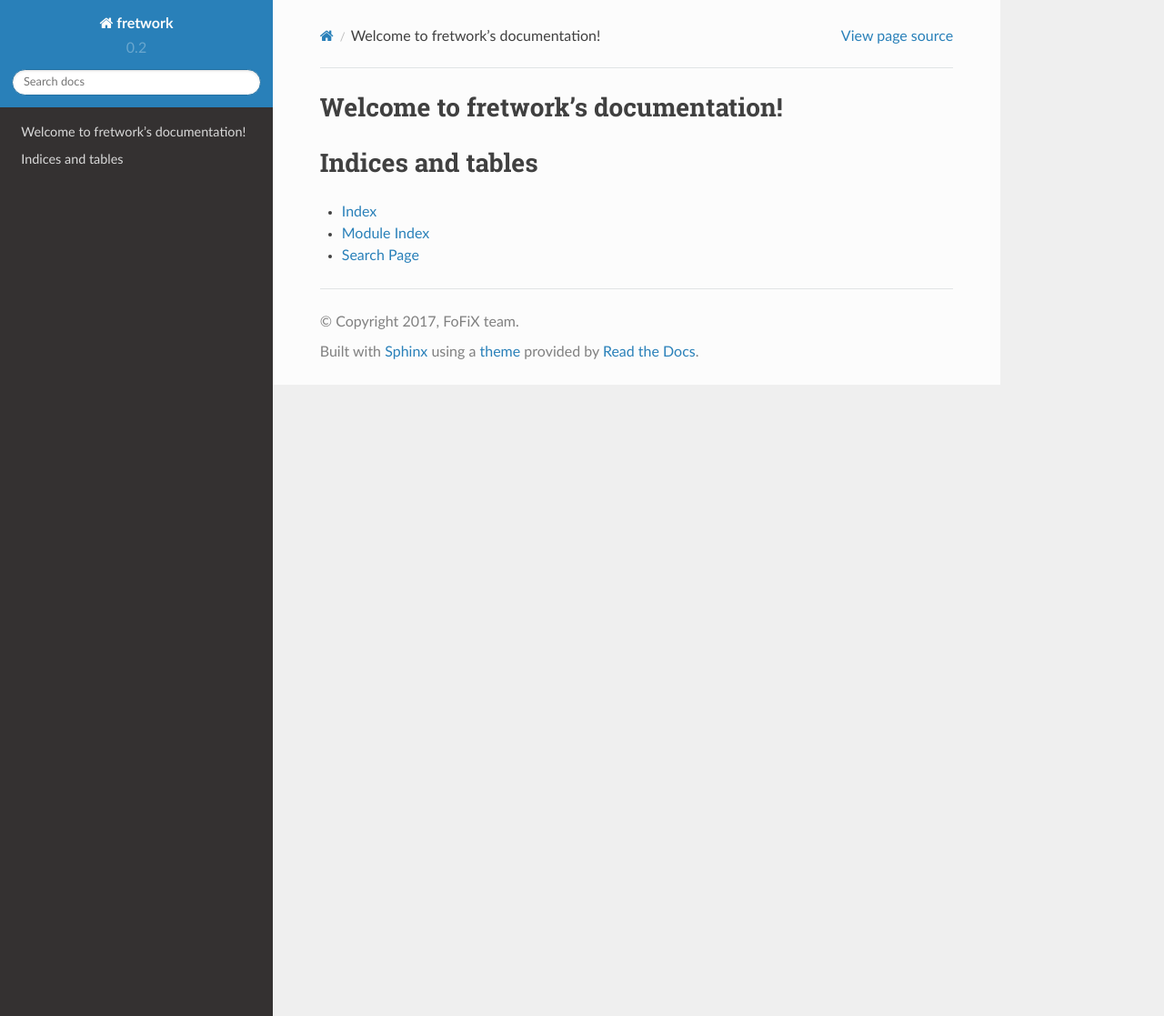
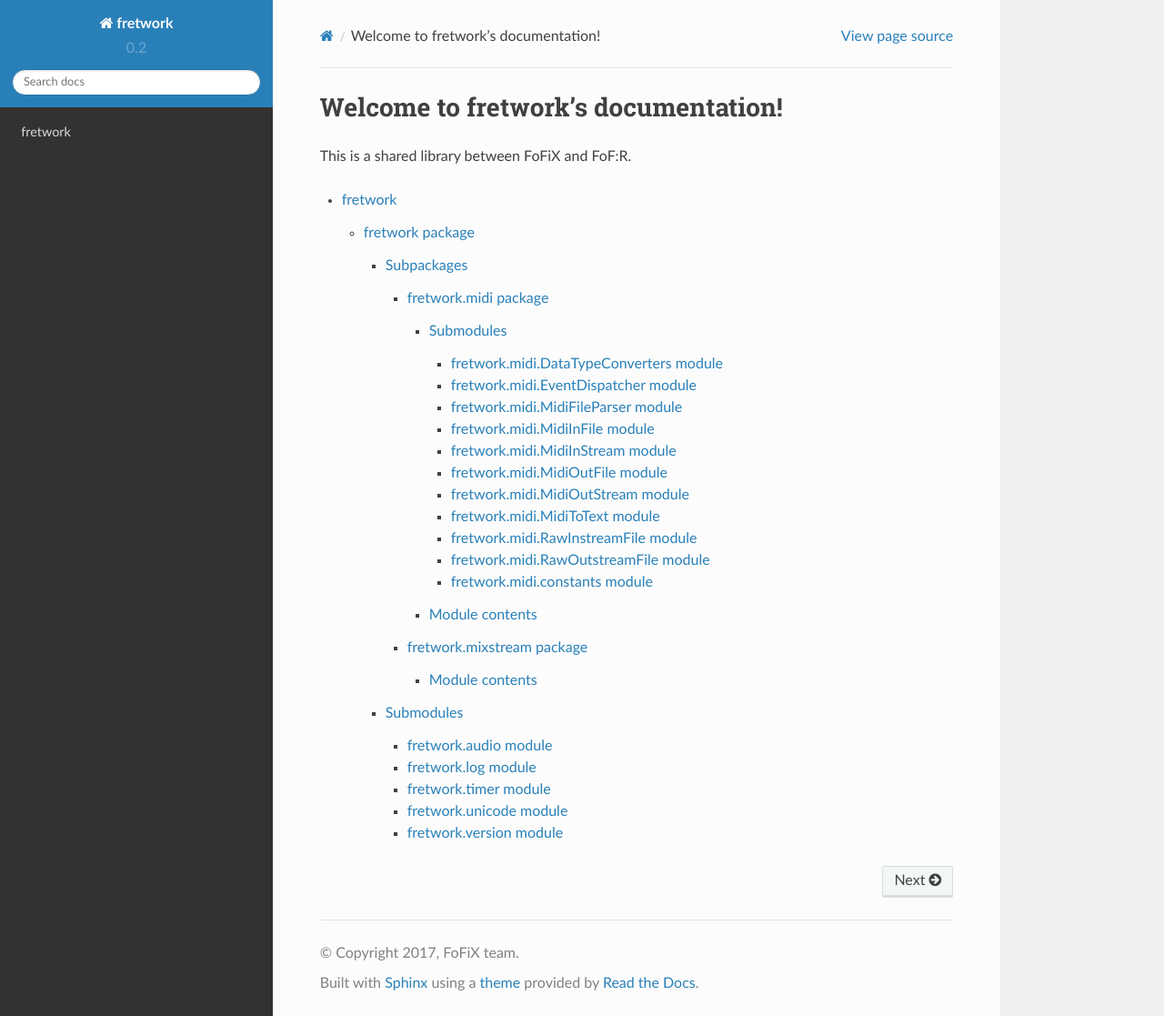
Before and after one commit to fofix/fretwork, a Sphinx documentation site: the page built from doc/source/index.rst, in a window 1280 px wide and 1117 px high. Shown: the whole window at 91% size. Built offline with Sphinx 7.4.7 and the Read the Docs theme 2.0.0, drawn with Linux system fonts in a browser that asks for light colours.

Commit message:
Doc: generate modules doc from docstrings

```diff
--- /dev/null
+++ b/doc/source/code/fretwork.midi.rst
@@ -0,0 +1,102 @@
+fretwork\.midi package
+======================
+
+Submodules
+----------
+
+fretwork\.midi\.DataTypeConverters module
++++++++++++++++++++++++++++++++++++++++++
+
+.. automodule:: fretwork.midi.DataTypeConverters
+    :members:
+    :undoc-members:
+    :show-inheritance:
+
+fretwork\.midi\.EventDispatcher module
+++++++++++++++++++++++++++++++++++++++
+
+.. automodule:: fretwork.midi.EventDispatcher
+    :members:
+    :undoc-members:
+    :show-inheritance:
+
+fretwork\.midi\.MidiFileParser module
++++++++++++++++++++++++++++++++++++++
+
+.. automodule:: fretwork.midi.MidiFileParser
+    :members:
+    :undoc-members:
+    :show-inheritance:
+
+fretwork\.midi\.MidiInFile module
++++++++++++++++++++++++++++++++++
+
+.. automodule:: fretwork.midi.MidiInFile
+    :members:
+    :undoc-members:
+    :show-inheritance:
+
+fretwork\.midi\.MidiInStream module
++++++++++++++++++++++++++++++++++++
+
+.. automodule:: fretwork.midi.MidiInStream
+    :members:
+    :undoc-members:
+    :show-inheritance:
+
+fretwork\.midi\.MidiOutFile module
+++++++++++++++++++++++++++++++++++
+
+.. automodule:: fretwork.midi.MidiOutFile
+    :members:
+    :undoc-members:
+    :show-inheritance:
+
+fretwork\.midi\.MidiOutStream module
+++++++++++++++++++++++++++++++++++++
+
+.. automodule:: fretwork.midi.MidiOutStream
+    :members:
+    :undoc-members:
+    :show-inheritance:
+
+fretwork\.midi\.MidiToText module
++++++++++++++++++++++++++++++++++
+
+.. automodule:: fretwork.midi.MidiToText
+    :members:
+    :undoc-members:
+    :show-inheritance:
+
+fretwork\.midi\.RawInstreamFile module
+++++++++++++++++++++++++++++++++++++++
+
+.. automodule:: fretwork.midi.RawInstreamFile
+    :members:
+    :undoc-members:
+    :show-inheritance:
+
+fretwork\.midi\.RawOutstreamFile module
++++++++++++++++++++++++++++++++++++++++
+
+.. automodule:: fretwork.midi.RawOutstreamFile
+    :members:
+    :undoc-members:
+    :show-inheritance:
+
+fretwork\.midi\.constants module
+++++++++++++++++++++++++++++++++
+
+.. automodule:: fretwork.midi.constants
+    :members:
+    :undoc-members:
+    :show-inheritance:
+
+
+Module contents
+---------------
+
+.. automodule:: fretwork.midi
+    :members:
+    :undoc-members:
+    :show-inheritance:
--- /dev/null
+++ b/doc/source/code/fretwork.mixstream.rst
@@ -0,0 +1,10 @@
+fretwork\.mixstream package
+===========================
+
+Module contents
+---------------
+
+.. automodule:: fretwork.mixstream
+    :members:
+    :undoc-members:
+    :show-inheritance:
--- /dev/null
+++ b/doc/source/code/fretwork.rst
@@ -0,0 +1,61 @@
+fretwork package
+================
+
+Subpackages
+-----------
+
+.. toctree::
+
+    fretwork.midi
+    fretwork.mixstream
+
+Submodules
+----------
+
+fretwork\.audio module
+++++++++++++++++++++++
+
+.. automodule:: fretwork.audio
+    :members:
+    :undoc-members:
+    :show-inheritance:
+
+fretwork\.log module
+++++++++++++++++++++
+
+.. automodule:: fretwork.log
+    :members:
+    :undoc-members:
+    :show-inheritance:
+
+fretwork\.task module
+++++++++++++++++++++-
+
+.. automodule:: fretwork.task
+    :members:
+    :undoc-members:
+    :show-inheritance:
+
+fretwork\.timer module
+++++++++++++++++++++++
+
+.. automodule:: fretwork.timer
+    :members:
+    :undoc-members:
+    :show-inheritance:
+
+fretwork\.unicode module
+++++++++++++++++++++++++
+
+.. automodule:: fretwork.unicode
+    :members:
+    :undoc-members:
+    :show-inheritance:
+
+fretwork\.version module
+++++++++++++++++++++++++
+
+.. automodule:: fretwork.version
+    :members:
+    :undoc-members:
+    :show-inheritance:
--- /dev/null
+++ b/doc/source/code/modules.rst
@@ -0,0 +1,7 @@
+fretwork
+========
+
+.. toctree::
+   :maxdepth: 4
+
+   fretwork
--- a/doc/source/index.rst
+++ b/doc/source/index.rst
@@ -4,15 +4,8 @@
 Welcome to fretwork's documentation!
 ====================================
 
+This is a shared library between FoFiX and FoF:R.
+
 .. toctree::
-   :maxdepth: 2
-   :caption: Contents:
 
-
-
-Indices and tables
-==================
-
-* :ref:`genindex`
-* :ref:`modindex`
-* :ref:`search`
+   code/modules
```
